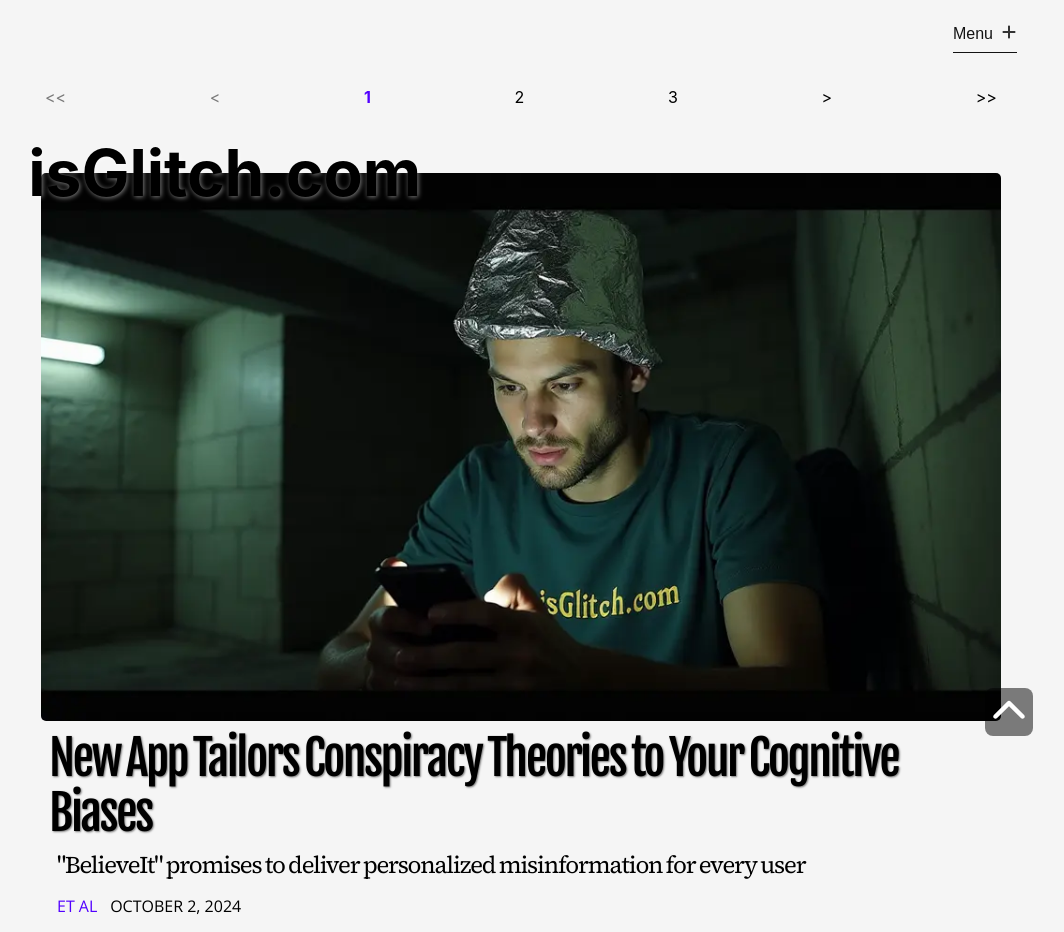
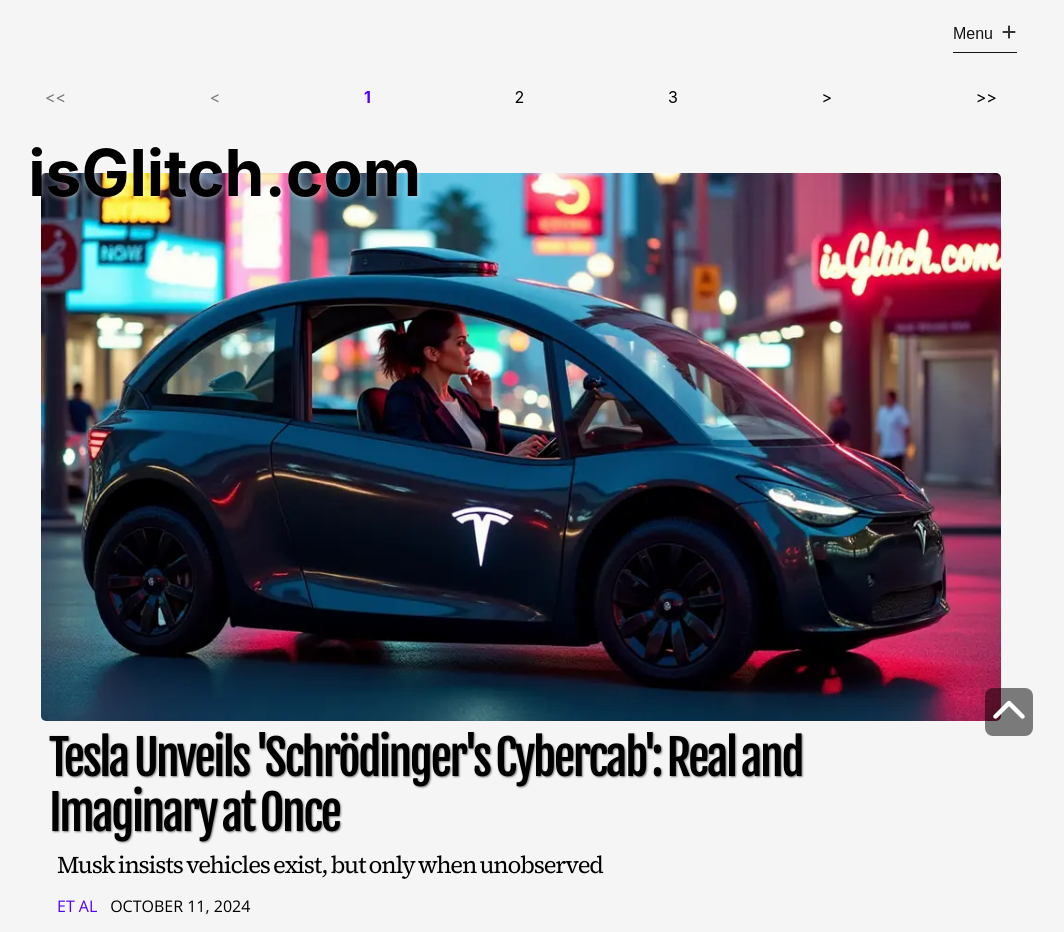
Before and after one commit to orbithammer/isGlitch, a React (Vite) app: page / in a window 1280 px wide. Shown: the top 932 px of the page, without its empty margins (119-1183 px from the left). Built offline with nearby package versions, Linux system fonts and the light colour scheme; a web font is replaced by a local one.

Commit message:
20241011 update

```diff
--- a/src/data/articles.ts
+++ b/src/data/articles.ts
@@ -3634,4 +3634,37 @@
             `Despite the controversy, the app has seen a surge in downloads, with users praising its ability to provide a sense of order and meaning in an increasingly chaotic world. As one satisfied customer put it, "Finally, an app that tells me exactly what I want to hear, backed up by evidence that I'm predisposed to believe. It's like having a personal echo chamber in my pocket!"`,
         ]
     },
+    {
+        id: 138,
+        articleUrl: `20241011-tesla-unveils-schrodinger`,
+        category: `tech`,
+        img: `/images/20241011-tesla-unveils-schrodinger.webp`,
+        alt: `A woman in business attire sitting inside a robotaxi with a Tesla logo, LA street background`,
+        header: `Tesla Unveils 'Schrödinger's Cybercab': Real and Imaginary at Once`,
+        subhead: `Musk insists vehicles exist, but only when unobserved`,
+        tags: [`Tesla`, `Elon Musk`],
+        author: `Et Al`,
+        datePublished: new Date(2024,9,11,4),
+        articleBody: [
+            `Tesla CEO Elon Musk stunned the automotive world yesterday with the announcement of "Schrödinger's Cybercab," a groundbreaking vehicle that purportedly exists in a state of quantum superposition.`,
+
+            `During a packed press conference at Tesla's headquarters, Musk explained the concept with his trademark enthusiasm. "Our Cybercabs are simultaneously on the roads and not on the roads. They're everywhere and nowhere. It's a quantum leap in transportation!"`,
+
+            `When pressed for details, Musk elaborated, "The Cybercabs are absolutely real. They're out there right now, revolutionizing urban mobility. But here's the catch – they only exist when no one is looking at them. It's basic quantum mechanics, folks."`,
+
+            `Skeptical reporters attempted to spot the elusive vehicles, but Musk was quick to intervene. "No, no! You'll collapse the wavefunction! Just trust that they're there, okay?"`,
+
+            `Tesla's Chief Technology Officer, Dr. Amit Patel, tried to provide a more scientific explanation. "We've harnessed the power of quantum uncertainty. Our Cybercabs occupy a probabilistic state, materializing only when the conditions are right – which is to say, never."`,
+
+            `Wall Street analysts struggled to assess the impact of the announcement. "On one hand, Tesla claims to have deployed millions of Cybercabs overnight," said financial expert Jessica Wong. "On the other hand, we can't see, touch, or ride in them. It's... certainly an innovative approach to meeting production targets."`,
+
+            `Musk dismissed concerns about the practicality of invisible, intangible taxis. "Think about it – no traffic jams, no accidents, no parking problems. It's the perfect solution!"
+
+            When asked how customers could hail these quantum Cybercabs, Musk grinned. "Just believe really hard that one is coming. If you don't see it arrive, that means it's working perfectly."`,
+
+            `As the press conference concluded, Musk made one final statement: "Remember, the Cybercabs are absolutely real. And if you don't see them, well, that's the strongest proof of all."`,
+
+            `Tesla's stock price fluctuated wildly following the announcement, much like the supposed state of their new Cybercabs.`,
+        ]
+    },
 ]
```
Also changed, not shown: public/images/20241011-tesla-unveils-schrodinger.webp (added).
